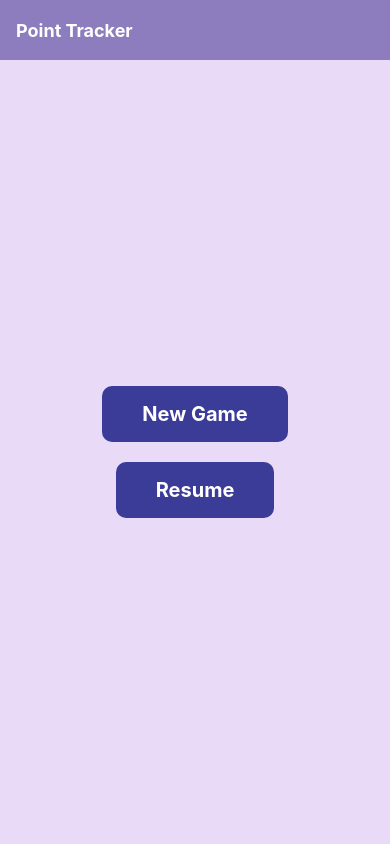
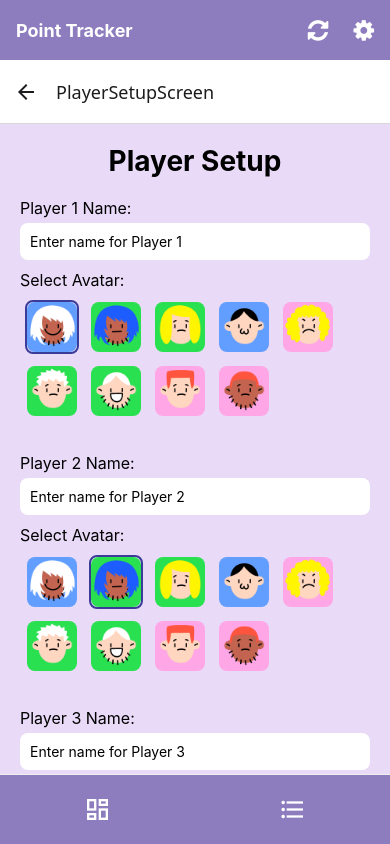
Before and after one commit to Fahim-ju/PointGuni, a React Native app: screen /PlayerSetupScreen in a window 390 px wide. Built offline with nearby package versions, Linux system fonts and the light colour scheme.

Commit message:
Initial player setup code

```diff
--- a/src/App.tsx
+++ b/src/App.tsx
@@ -3,24 +3,14 @@ import { View, StyleSheet, Platform, StatusBar as RNStatusBar, ImageBackground }
 import { StatusBar } from "expo-status-bar";
 import Footer from "./component/Footer";
 import HeaderBar from "./component/HeaderBar";
-import AddPointButton from "./component/AddPointButton";
-import AddPointModal from "./component/modal/AddPointInputModal";
 import AppNavigator from "./navigation/AppNavigator";
 import { NavigationContainer, NavigationContainerRef } from "@react-navigation/native";
 
 export default function App() {
-  const [modalVisible, setModalVisible] = useState(false);
   const [currentRoute, setCurrentRoute] = useState<string | undefined>("Home");
   const navigationRef = useRef<NavigationContainerRef<any>>(null);
 
-  const openModal = () => setModalVisible(true);
-  const closeModal = () => setModalVisible(false);
 
-  // Handle submitted points here
-  const handlePointSubmit = (values: number[]) => {
-    console.log("Submitted points:", values);
-    // You can update your player points or state here
-  };
 
   return (
     <View style={styles.container}>
@@ -29,15 +19,8 @@ export default function App() {
         <ImageBackground style={styles.background} resizeMode="cover" blurRadius={3}>
           <HeaderBar hideActionIcons={currentRoute === "Home"} />
           <AppNavigator />
-          {currentRoute !== "Home" && (
-            <View>
-              <View style={styles.addButtonContainer}>
-                <AddPointButton onPress={openModal} />
-              </View>
-              <Footer />
-            </View>
-          )}
-          <AddPointModal visible={modalVisible} onClose={closeModal} onSubmit={handlePointSubmit} />
+          {currentRoute !== "Home" && <Footer />}
+
         </ImageBackground>
       </NavigationContainer>
     </View>
@@ -55,8 +38,4 @@ const styles = StyleSheet.create({
     flex: 1,
     backgroundColor: "#D7C3F1",
   },
-  addButtonContainer: {
-    justifyContent: "center",
-    alignItems: "center",
-  },
 });
--- a/src/component/GridPointView.tsx
+++ b/src/component/GridPointView.tsx
@@ -1,18 +1,12 @@
 import React from "react";
 import { View, StyleSheet, FlatList, Dimensions } from "react-native";
 import PlayerCard from "./PlayerCard";
+import { Player } from "../types/Player";
 
 const screenWidth = Dimensions.get("window").width;
 const cardWidth = screenWidth / 2 - 30;
 
-const players = [
-  { name: "Hannan", totalPoints: 120, lastPoint: 10, avatarName: "user1" },
-  { name: "Rijvy", totalPoints: 95, lastPoint: 20, avatarName: "user2" },
-  { name: "Anowar", totalPoints: 110, lastPoint: 5, avatarName: "user3" },
-  { name: "Sohan", totalPoints: 85, lastPoint: 15, avatarName: "user4" },
-];
-
-const GridPointView = () => {
+const GridPointView: React.FC<{ players: Player[] }> = ({ players }) => {
   return (
     <FlatList
       data={players}
@@ -20,7 +14,7 @@ const GridPointView = () => {
       numColumns={2}
       renderItem={({ item }) => (
         <View style={styles.cardWrapper}>
-          <PlayerCard name={item.name} totalPoints={item.totalPoints} lastPoint={item.lastPoint} avatarName={item.avatarName} />
+          <PlayerCard player={item} />
         </View>
       )}
       contentContainerStyle={styles.container}
--- a/src/component/PlayerCard.tsx
+++ b/src/component/PlayerCard.tsx
@@ -1,15 +1,13 @@
 import React, { use } from "react";
 import { View, Text, StyleSheet, ImageBackground, Image } from "react-native";
 import { Dimensions } from "react-native";
+import { Player } from "../types/Player";
 
 const screenWidth = Dimensions.get("window").width;
 const cardWidth = screenWidth / 2 - 30;
 
 type PlayerCardProps = {
-  name?: string;
-  totalPoints?: number;
-  lastPoint?: number;
-  avatarName?: string;
+  player: Player;
 };
 const avatarMap: Record<string, any> = {
   user1: require("../../assets/avatar/user1.png"),
@@ -22,7 +20,10 @@ const avatarMap: Record<string, any> = {
   user8: require("../../assets/avatar/user8.png"),
   user9: require("../../assets/avatar/user9.png"),
 };
-const PlayerCard: React.FC<PlayerCardProps> = ({ name, totalPoints, lastPoint, avatarName }) => {
+const PlayerCard: React.FC<PlayerCardProps> = ({ player }) => {
+  const { name, totalPoints } = player;
+  const lastPoint = player.points?.length ? player.points[player.points.length - 1] : undefined;
+  const avatarName = player.avatar !== undefined ? `user${player.avatar + 1}` : "user1"; // Default to user1 if avatar is not set
   return (
     <ImageBackground
       source={require(`../../assets/blackcards.jpg`)} // Add a dynamic, stylish background
@@ -39,7 +40,7 @@ const PlayerCard: React.FC<PlayerCardProps> = ({ name, totalPoints, lastPoint, a
           <Text style={styles.statLabel}>Total</Text>
         </View>
         <View style={styles.statBlock}>
-          <Text style={styles.statValue}>+{lastPoint}</Text>
+          <Text style={styles.statValue}>{lastPoint ?? "---"}</Text>
           <Text style={styles.statLabel}>Last</Text>
         </View>
       </View>
@@ -52,7 +53,7 @@ const styles = StyleSheet.create({
     width: cardWidth,
     height: 250,
     borderRadius: 16,
-    borderWidth: .5,
+    borderWidth: 0.5,
     borderColor: "white",
     overflow: "hidden",
     elevation: 5,
--- a/src/navigation/AppNavigator.tsx
+++ b/src/navigation/AppNavigator.tsx
@@ -3,6 +3,7 @@ import { createStackNavigator } from "@react-navigation/stack";
 import StartScreen from "../screens/StartScreen";
 import GridPointScreen from "../screens/GridPointScreen";
 import ListPointScreen from "../screens/ListPointScreen";
+import PlayerSetupScreen from "../screens/PlayerSetupScreen";
 
 const Stack = createStackNavigator();
 
@@ -20,6 +21,7 @@ export default function AppNavigator() {
         component={ListPointScreen}
         options={{ title: "", headerTransparent: true, headerLeft: () => null }}
       />
+      <Stack.Screen name="PlayerSetupScreen" component={PlayerSetupScreen} />
     </Stack.Navigator>
   );
 }
--- a/src/screens/GridPointScreen.tsx
+++ b/src/screens/GridPointScreen.tsx
@@ -1,13 +1,42 @@
-import { View, Text } from "react-native";
-import React from "react";
+import { View, StyleSheet } from "react-native";
+import React, { useState } from "react";
 import GridPointView from "../component/GridPointView";
+import { RootStackParamList } from "../types/RootStack";
+import { RouteProp } from "@react-navigation/native";
+import AddPointButton from "../component/AddPointButton";
+import AddPointModal from "../component/modal/AddPointInputModal";
 
-const GridPointScreen = () => {
+type GridPointViewProps = {
+  route: RouteProp<RootStackParamList, "GridPointView">;
+};
+const GridPointScreen: React.FC<GridPointViewProps> = ({ route }) => {
+  const { players } = route.params;
+  const [modalVisible, setModalVisible] = useState(false);
+
+  const openModal = () => setModalVisible(true);
+  const closeModal = () => setModalVisible(false);
+
+  // Handle submitted points here
+  const handlePointSubmit = (values: number[]) => {
+    console.log("Submitted points:", values);
+    // You can update your player points or state here
+  };
   return (
     <View style={{ flex: 1, backgroundColor: "#E9DBF8" }}>
-      <GridPointView />
+      <GridPointView players={players} />
+      <View style={styles.addButtonContainer}>
+        <AddPointButton onPress={openModal} />
+      </View>
+      <AddPointModal visible={modalVisible} onClose={closeModal} onSubmit={handlePointSubmit} />
     </View>
   );
 };
 
 export default GridPointScreen;
+
+const styles = StyleSheet.create({
+  addButtonContainer: {
+    justifyContent: "center",
+    alignItems: "center",
+  },
+});
--- /dev/null
+++ b/src/screens/PlayerSetupScreen.tsx
@@ -0,0 +1,96 @@
+import React, { useState } from "react";
+import { View, Text, TextInput, TouchableOpacity, Image, StyleSheet, ScrollView } from "react-native";
+
+const avatars = [
+  require("../../assets/avatar/user1.png"),
+  require("../../assets/avatar/user2.png"),
+  require("../../assets/avatar/user3.png"),
+  require("../../assets/avatar/user4.png"),
+  require("../../assets/avatar/user5.png"),
+  require("../../assets/avatar/user6.png"),
+  require("../../assets/avatar/user7.png"),
+  require("../../assets/avatar/user8.png"),
+  require("../../assets/avatar/user9.png"),
+];
+
+import type { StackNavigationProp } from "@react-navigation/stack";
+import { RootStackParamList } from "../types/RootStack";
+import { Player } from "../types/Player";
+
+type PlayerSetupScreenProps = {
+  navigation: StackNavigationProp<RootStackParamList, "GridPointView">;
+};
+
+const PlayerSetupScreen = ({ navigation }: PlayerSetupScreenProps) => {
+  const [players, setPlayers] = useState<Player[]>([
+    { id: 1, name: "", avatar: 0 },
+    { id: 2, name: "", avatar: 1 },
+    { id: 3, name: "", avatar: 2 },
+    { id: 4, name: "", avatar: 3 },
+  ]);
+
+  const handleNameChange = (index: number, name: string) => {
+    const updated = [...players];
+    updated[index].name = name;
+    setPlayers(updated);
+  };
+
+  const handleAvatarSelect = (playerIndex: number, avatarIndex: number) => {
+    const updated = [...players];
+    updated[playerIndex].avatar = avatarIndex;
+    setPlayers(updated);
+  };
+
+  const handleStart = () => {
+    // Pass players data to next screen or save in context/state
+    navigation.navigate("GridPointView", { players });
+  };
+
+  return (
+    <ScrollView contentContainerStyle={styles.container}>
+      <Text style={styles.title}>Player Setup</Text>
+      {players.map((player, idx) => (
+        <View key={idx} style={styles.playerBlock}>
+          <Text style={styles.label}>Player {idx + 1} Name:</Text>
+          <TextInput
+            style={styles.input}
+            value={player.name}
+            onChangeText={(text) => handleNameChange(idx, text)}
+            placeholder={`Enter name for Player ${idx + 1}`}
+          />
+          <Text style={styles.label}>Select Avatar:</Text>
+          <View style={styles.avatarRow}>
+            {avatars.map((avatar, aIdx) => (
+              <TouchableOpacity
+                key={aIdx}
+                onPress={() => handleAvatarSelect(idx, aIdx)}
+                style={[styles.avatarContainer, player.avatar === aIdx && styles.selectedAvatar]}
+              >
+                <Image source={avatar} style={styles.avatar} />
+              </TouchableOpacity>
+            ))}
+          </View>
+        </View>
+      ))}
+      <TouchableOpacity style={styles.startButton} onPress={handleStart}>
+        <Text style={styles.startButtonText}>Start Game</Text>
+      </TouchableOpacity>
+    </ScrollView>
+  );
+};
+
+const styles = StyleSheet.create({
+  container: { padding: 20, backgroundColor: "#E9DBF8", flexGrow: 1 },
+  title: { fontSize: 28, fontWeight: "bold", marginBottom: 20, textAlign: "center" },
+  playerBlock: { marginBottom: 30 },
+  label: { fontSize: 16, marginBottom: 5 },
+  input: { backgroundColor: "#fff", borderRadius: 8, padding: 10, marginBottom: 10 },
+  avatarRow: { flexDirection: "row", flexWrap: "wrap" },
+  avatarContainer: { margin: 5, borderWidth: 2, borderColor: "transparent", borderRadius: 8 },
+  selectedAvatar: { borderColor: "#3B3B98" },
+  avatar: { width: 50, height: 50, borderRadius: 8 },
+  startButton: { backgroundColor: "#3B3B98", padding: 16, borderRadius: 10, alignItems: "center" },
+  startButtonText: { color: "#fff", fontSize: 20, fontWeight: "bold" },
+});
+
+export default PlayerSetupScreen;
--- a/src/screens/StartScreen.tsx
+++ b/src/screens/StartScreen.tsx
@@ -1,11 +1,7 @@
 import React from "react";
 import { View, Text, StyleSheet, TouchableOpacity } from "react-native";
 import type { NativeStackNavigationProp } from "@react-navigation/native-stack";
-
-type RootStackParamList = {
-  StartScreen: undefined;
-  GridPointView: undefined;
-};
+import { RootStackParamList } from "../types/RootStack";
 
 type StartScreenProps = {
   navigation: NativeStackNavigationProp<RootStackParamList, "StartScreen">;
@@ -13,7 +9,7 @@ type StartScreenProps = {
 
 const StartScreen: React.FC<StartScreenProps> = ({ navigation }) => {
   const handleNewGame = () => {
-    navigation.navigate("GridPointView");
+    navigation.navigate("PlayerSetupScreen");
   };
 
   return (
--- /dev/null
+++ b/src/types/Game.ts
@@ -0,0 +1,6 @@
+export type GameSettings = {
+  maxPoints: number; // Maximum points a player can have
+  minPoints: number; // Minimum points a player can have
+  allowNegativePoints: boolean; // Whether players can have negative points
+  enableAvatars: boolean; // Whether avatars are enabled for players
+};
--- /dev/null
+++ b/src/types/Player.ts
@@ -0,0 +1,7 @@
+export type Player = {
+  id: number; // Unique identifier for the player
+  name: string; // Player's name
+  avatar: number; // Index of the player's avatar
+  points?: number[]; // Array of points associated with the player
+  totalPoints?: number; // Total points accumulated by the player
+};
--- /dev/null
+++ b/src/types/RootStack.ts
@@ -0,0 +1,9 @@
+import { Player } from "./Player";
+
+export type RootStackParamList = {
+  GridPointView: { players: Player[] };
+  StartScreen: undefined;
+  ListPointView: undefined;
+  PlayerSetupScreen: undefined;
+  // add other screens here if needed
+};
```
